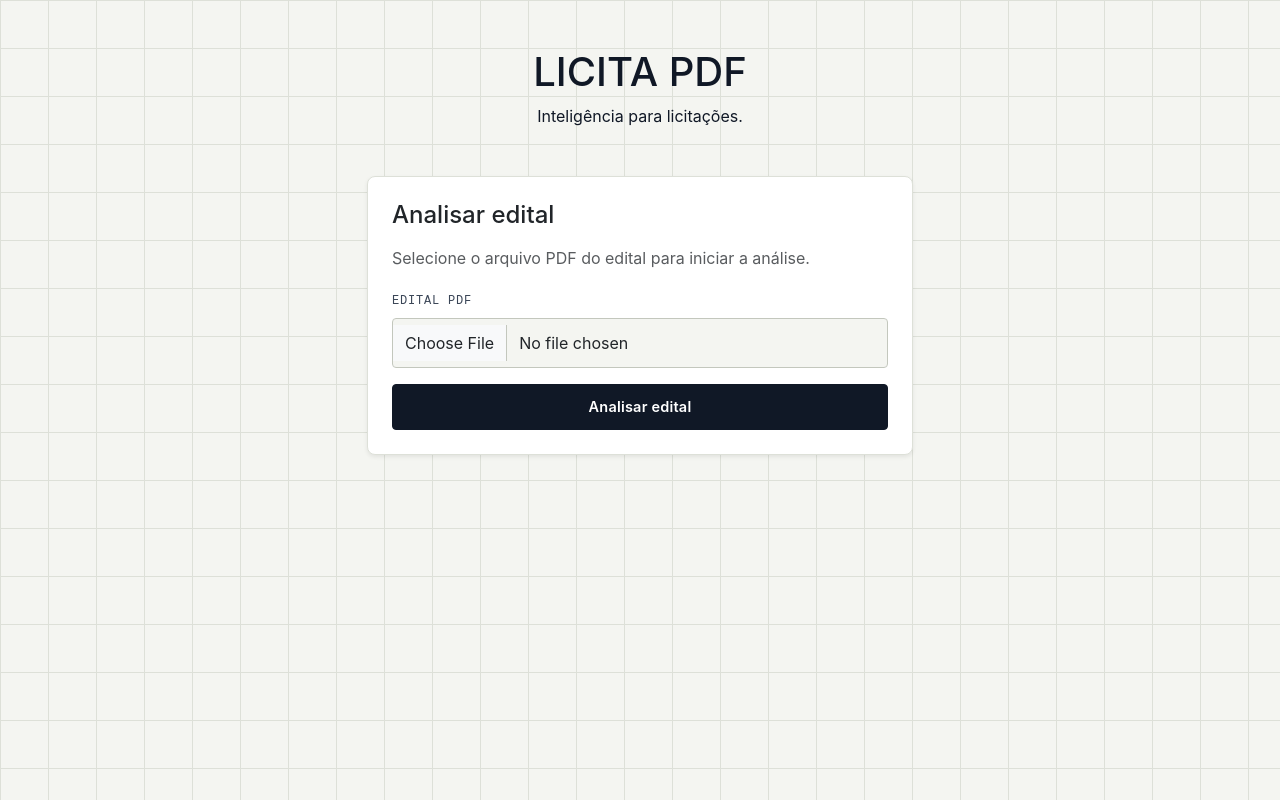
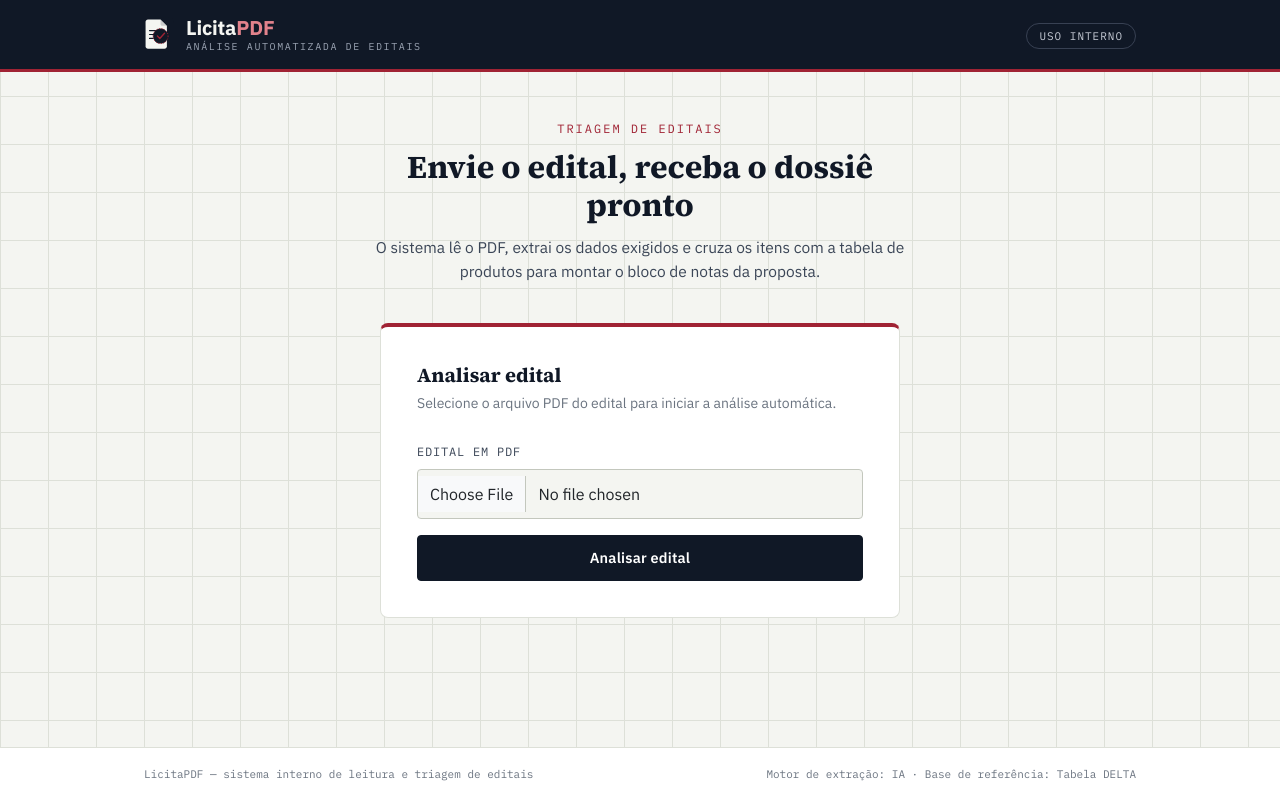
Before and after one commit to LorranLucass/licitacao-ai, a Flask app: page / in a window 1280 px wide. Run offline with Flask 3, Linux system fonts and the light colour scheme; parts of the project's set-up code (start-up, migrations or seed data) failed here and were passed over.

```diff
--- a/interface/templates/index.html
+++ b/interface/templates/index.html
@@ -1,139 +1,92 @@
-<!DOCTYPE html>
-<html lang="pt-BR">
+{% extends "base.html" %}
 
-<head>
+{% block title %}LicitaPDF — Analisar edital{% endblock %}
 
-    <meta charset="UTF-8">
+{% block content %}
 
-    <meta
-        name="viewport"
-        content="width=device-width, initial-scale=1.0"
-    >
+<div class="lp-hero">
+    <div class="lp-hero__eyebrow">Triagem de editais</div>
+    <h1>Envie o edital, receba o dossiê pronto</h1>
+    <p>
+        O sistema lê o PDF, extrai os dados exigidos e cruza os itens
+        com a tabela de produtos para montar o bloco de notas da proposta.
+    </p>
+</div>
 
-    <title>LICITA PDF</title>
+<div class="lp-card">
 
-    <link
-        href="https://cdn.jsdelivr.net/npm/bootstrap@5.3.3/dist/css/bootstrap.min.css"
-        rel="stylesheet"
-    >
+    <h4>Analisar edital</h4>
 
-    <link
-        rel="stylesheet"
-        href="{{ url_for('static', filename='css/style.css') }}"
-    >
-
-</head>
-
-
-<body>
-
-
-<div class="container py-5">
-
-
-    <div class="text-center mb-5">
-
-        <h1 class="logo">
-            LICITA PDF
-        </h1>
-
-        <p class="slogan">
-            Inteligência para licitações.
+    <p class="text-muted mb-4">
+        Selecione o arquivo PDF do edital para iniciar a análise automática.
     </p>
 
-    </div>
-
-
-    <div class="row justify-content-center">
-
-        <div class="col-md-8 col-lg-6">
-
-
-            <div class="card shadow-sm">
-
-                <div class="card-body p-4">
-
-
-                    <h4 class="mb-3">
-
-                        Analisar edital
-
-                    </h4>
-
-
-                    <p class="text-muted">
-
-                        Selecione o arquivo PDF
-                        do edital para iniciar
-                        a análise.
-
-                    </p>
-
-
     <form
-                        action="{{ url_for('analisar') }}"
+        action="/analisar"
         method="POST"
         enctype="multipart/form-data"
+        id="formulario"
     >
-
 
         <div class="mb-3">
 
-
-                            <label
-                                for="arquivo"
-                                class="form-label"
-                            >
-
-                                Edital PDF
-
+            <label for="arquivo" class="form-label">
+                Edital em PDF
             </label>
-
 
             <input
                 type="file"
                 class="form-control"
                 id="arquivo"
                 name="arquivo"
-                                accept=".pdf,application/pdf"
+                accept=".pdf"
                 required
             >
 
-
         </div>
-
 
         <button
             type="submit"
             class="btn btn-primary w-100"
+            id="botao-analisar"
         >
-
             Analisar edital
-
         </button>
-
 
     </form>
 
+    <div id="carregando" class="text-center mt-4 d-none">
+
+        <div class="spinner-border text-primary" role="status"></div>
+
+        <p class="mt-3 mb-1">Analisando edital...</p>
+
+        <small class="text-muted">
+            Extraindo informações e procurando produtos compatíveis.
+        </small>
 
     </div>
 
 </div>
 
-
-        </div>
-
-    </div>
+{% endblock %}
 
 
-</div>
+{% block scripts %}
+<script>
 
+const formulario = document.getElementById("formulario");
+const botao = document.getElementById("botao-analisar");
+const carregando = document.getElementById("carregando");
 
-<script
-    src="https://cdn.jsdelivr.net/npm/bootstrap@5.3.3/dist/js/bootstrap.bundle.min.js"
-></script>
+formulario.addEventListener("submit", function () {
 
+    botao.disabled = true;
+    botao.innerText = "Processando...";
 
-</body>
+    carregando.classList.remove("d-none");
 
-</html>
+});
+
+</script>
+{% endblock %}
```
Also changed, not shown: interface/templates/erro.html (+14 -87 lines), interface/templates/resultado.html (+18 -7 lines), services/bloco_notas.py (+16 -1 lines), services/trello_texto.py (+13 -1 lines), 1 other file. Lines whose indentation alone changed are shown as unchanged.
